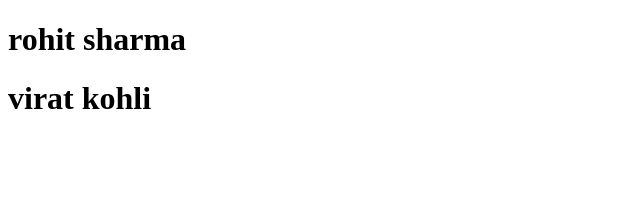
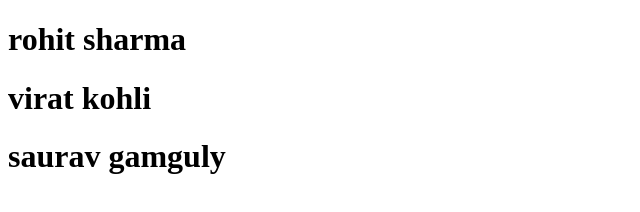
Before and after one commit to rashikhandelwal20/sample-demo, a plain HTML site: page index.html in a window 1280 px wide. Shown: the whole page, without its empty margins (0-640 px from the left). Drawn offline with Linux system fonts and the light colour scheme.

Commit message:
Fourth Commit

```diff
--- a/index.html
+++ b/index.html
@@ -6,5 +6,6 @@
 <body>
 	<h1>rohit sharma</h1>
 	<h1>virat kohli</h1>
+	<h1>saurav gamguly</h1>
 </body>
 </html>
```
